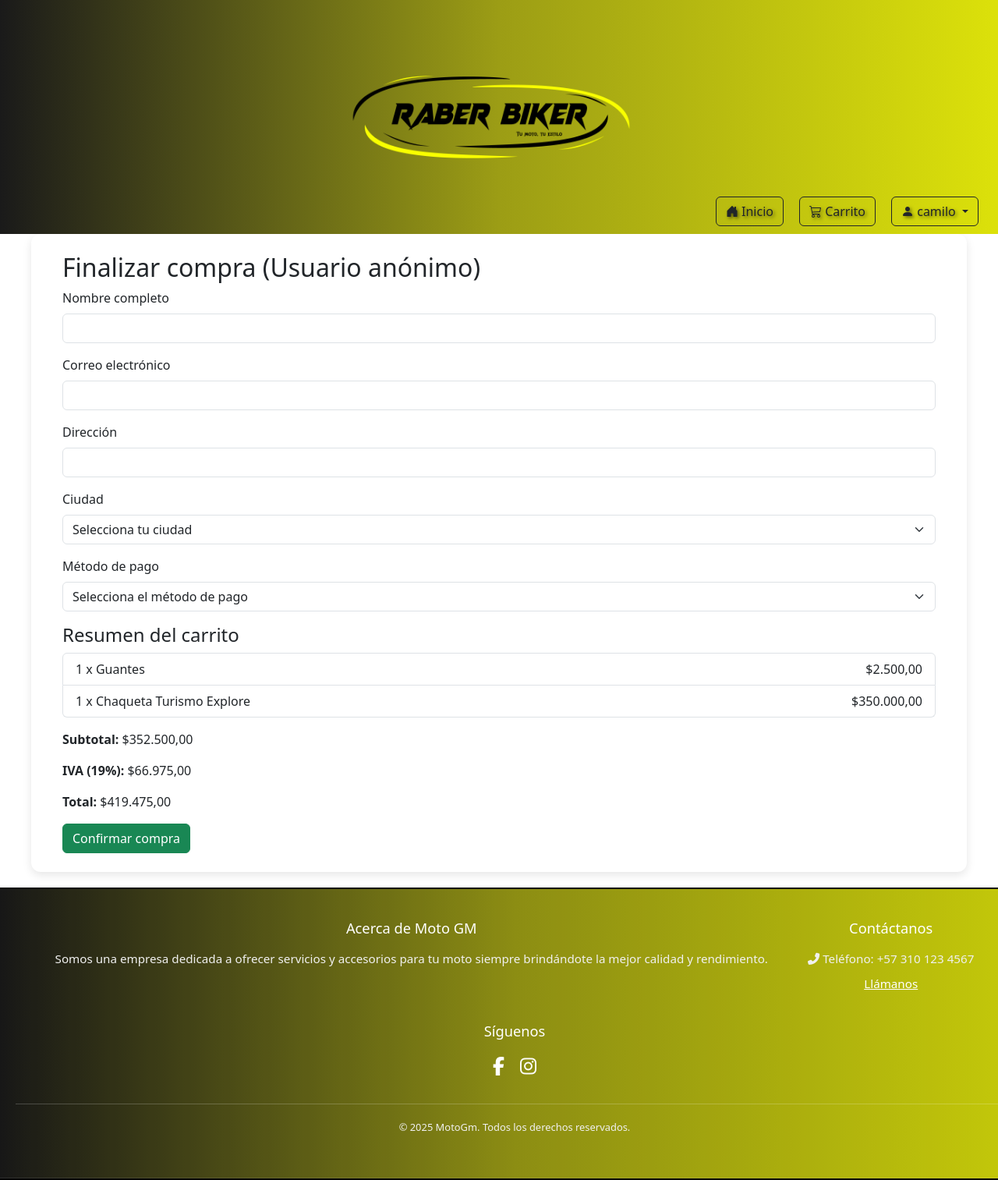
After one commit to Fabianpichica/Todo-moto, a Django app: page /productos/checkout-anonimo/ in a window 1280 px wide. The commit adds this page. Shown: the whole page at 78% size. Run offline with Django 5.2, Linux system fonts and the light colour scheme; a user stored in the database is signed in; data comes from the database, SQL or seed files in the repository; both versions use the stored data as it was after the commit.

Commit message:
cambios en los formualrios checkout

```diff
--- a/misitiomotogm/settings.py
+++ b/misitiomotogm/settings.py
@@ -146,6 +146,9 @@ LOGIN_REDIRECT_URL = '/'
 LOGOUT_REDIRECT_URL = '/'
 
 
+LOGIN_URL = '/login/'
+
+
 # media settings
 
 
@@ -157,7 +160,7 @@ EMAIL_BACKEND = 'django.core.mail.backends.smtp.EmailBackend'
 EMAIL_HOST = 'smtp.gmail.com'
 EMAIL_PORT = 587
 EMAIL_USE_TLS = True
-EMAIL_HOST_USER = os.environ.get('EMAIL_HOST_USER', 'rabe  rbikes@gmail.com')
+EMAIL_HOST_USER = os.environ.get('EMAIL_HOST_USER', 'raberbikes@gmail.com')
 EMAIL_HOST_PASSWORD = os.environ.get('EMAIL_HOST_PASSWORD', 'skml vdcd ygdb xugi')
 DEFAULT_FROM_EMAIL = EMAIL_HOST_USER
 
--- a/productos/templates/productos/carrito.html
+++ b/productos/templates/productos/carrito.html
@@ -77,7 +77,11 @@
 
         <div class="d-grid gap-2 d-md-flex justify-content-md-end mt-4">
             <a href="{% url 'landing_page' %}" class="btn btn-secondary me-md-2">Seguir Comprando</a>
-            <a href="{% url 'productos:checkout' %}" class="btn btn-danger btn-lg">Proceder al Pago</a>
+            {% if user.is_authenticated %}
+                <a href="{% url 'productos:checkout' %}" class="btn btn-danger btn-lg">Proceder al Pago</a>
+            {% else %}
+                <a href="{% url 'productos:checkout_anonimo' %}" class="btn btn-danger btn-lg">Proceder al Pago</a>
+            {% endif %}
         </div>
     {% else %}
         <div class="alert alert-info text-center" role="alert">
--- /dev/null
+++ b/productos/templates/productos/checkout_anonimo.html
@@ -0,0 +1,52 @@
+{% extends 'core/base.html' %}
+{% block content %}
+<div class="container py-4">
+    <h2>Finalizar compra (Usuario anónimo)</h2>
+    <form method="post" action="{% url 'productos:process_checkout_anonimo' %}">
+        {% csrf_token %}
+        <div class="mb-3">
+            <label for="nombre_completo" class="form-label">Nombre completo</label>
+            <input type="text" class="form-control" id="nombre_completo" name="nombre_completo" required>
+        </div>
+        <div class="mb-3">
+            <label for="email" class="form-label">Correo electrónico</label>
+            <input type="email" class="form-control" id="email" name="email" required>
+        </div>
+        <div class="mb-3">
+            <label for="direccion" class="form-label">Dirección</label>
+            <input type="text" class="form-control" id="direccion" name="direccion" required>
+        </div>
+        <div class="mb-3">
+            <label for="ciudad" class="form-label">Ciudad</label>
+            <select class="form-select" id="ciudad" name="ciudad" required>
+                <option value="">Selecciona tu ciudad</option>
+                {% for ciudad in ciudades %}
+                    <option value="{{ ciudad }}">{{ ciudad }}</option>
+                {% endfor %}
+            </select>
+        </div>
+        <div class="mb-3">
+            <label for="metodo_pago" class="form-label">Método de pago</label>
+            <select class="form-select" id="metodo_pago" name="metodo_pago" required>
+                <option value="">Selecciona el método de pago</option>
+                <option value="Efectivo">Efectivo</option>
+                <option value="Transferencia">Transferencia</option>
+                <option value="Tarjeta">Tarjeta</option>
+            </select>
+        </div>
+        <h4>Resumen del carrito</h4>
+        <ul class="list-group mb-3">
+            {% for item in carrito_items %}
+                <li class="list-group-item d-flex justify-content-between align-items-center">
+                    {{ item.cantidad }} x {{ item.producto.nombre }}
+                    <span>${{ item.get_total_item_price|floatformat:2 }}</span>
+                </li>
+            {% endfor %}
+        </ul>
+        <p><strong>Subtotal:</strong> ${{ subtotal|floatformat:2 }}</p>
+        <p><strong>IVA (19%):</strong> ${{ iva|floatformat:2 }}</p>
+        <p><strong>Total:</strong> ${{ total_carrito|floatformat:2 }}</p>
+        <button type="submit" class="btn btn-success">Confirmar compra</button>
+    </form>
+</div>
+{% endblock %}
--- a/productos/templates/productos/email_factura.html
+++ b/productos/templates/productos/email_factura.html
@@ -51,7 +51,7 @@
             </tbody>
         </table>
         <div class="total">IVA (19%): ${{ iva|floatformat:2 }}</div>
-        <div class="total">Total pagado (con IVA): ${{ total_pedido|floatformat:2 }}</div>
+        <div class="total">Total pagado (con IVA): ${{ total_con_iva|floatformat:2 }}</div>
         <p>¡Gracias por tu compra en raber biker!</p>
     </div>
 </body>
--- a/productos/urls.py
+++ b/productos/urls.py
@@ -15,6 +15,8 @@ urlpatterns = [
    path('get_cart_total_items/', views.get_cart_total_items, name='get_cart_total_items'),
    path('checkout/', views.checkout, name='checkout'),  # Ruta para el checkout
    path('process-checkout/', views.process_checkout, name='process_checkout'),
+   path('checkout-anonimo/', views.checkout_anonimo, name='checkout_anonimo'),
+   path('process-checkout-anonimo/', views.process_checkout_anonimo, name='process_checkout_anonimo'),
    path('mis-pedidos/', views.mis_pedidos, name='mis_pedidos'),
    path('mi-cuenta/', views.mi_cuenta, name='mi_cuenta'),
    path('pedido/<int:pedido_id>/', views.detalle_pedido, name='detalle_pedido'),
--- a/productos/views.py
+++ b/productos/views.py
@@ -132,6 +132,9 @@ def add_to_cart(request, pk):
 
         if cantidad <= 0:
             return JsonResponse({'success': False, 'message': "La cantidad debe ser al menos 1."}, status=400)
+
+        if cantidad > producto.stock:
+            return JsonResponse({'success': False, 'message': 'No hay suficiente stock disponible para este producto.'}, status=400)
 
         identifier = _get_or_create_cart_identifier(request)
         print(f"\n--- DEBUG add_to_cart ---")
@@ -288,6 +291,25 @@ def checkout(request):
     return render(request, 'productos/checkout.html', context)
 
 
+def checkout_anonimo(request):
+    identifier = _get_or_create_cart_identifier(request)
+    carrito_items = CarritoItem.objects.filter(session_key=identifier['session_key']).select_related('producto')
+    if not carrito_items.exists():
+        messages.warning(request, "Tu carrito está vacío. Añade productos para continuar.")
+        return redirect('productos:lista_productos')
+    subtotal = sum(item.get_total_item_price() for item in carrito_items)
+    iva = (subtotal * Decimal('0.19')).quantize(Decimal('0.01'))
+    total_carrito = (subtotal + iva).quantize(Decimal('0.01'))
+    context = {
+        'carrito_items': carrito_items,
+        'subtotal': subtotal,
+        'iva': iva,
+        'total_carrito': total_carrito,
+        'ciudades': COLOMBIAN_CITIES,
+    }
+    return render(request, 'productos/checkout_anonimo.html', context)
+
+
 @login_required
 def process_checkout(request):
     if request.method == 'POST':
@@ -353,6 +375,8 @@ def process_checkout(request):
                 import os
 
                 pedido_items = PedidoItem.objects.filter(pedido=nuevo_pedido)
+                iva = (total_pedido * Decimal('0.19')).quantize(Decimal('0.01'))
+                total_con_iva = (total_pedido + iva).quantize(Decimal('0.01'))
                 context_email = {
                     'nombre': nombre_completo,
                     'email': request.user.email,
@@ -364,6 +388,8 @@ def process_checkout(request):
                     'metodo_pago': metodo_pago,
                     'pedido_items': pedido_items,
                     'total_pedido': total_pedido,
+                    'iva': iva,
+                    'total_con_iva': total_con_iva,
                 }
                 subject = 'Factura de tu compra en raber biker'
                 html_content = render_to_string('productos/email_factura.html', context_email)
@@ -397,6 +423,103 @@ def process_checkout(request):
     messages.error(request, "Método de solicitud no permitido.")
     return redirect('productos:checkout')
 
+
+def process_checkout_anonimo(request):
+    if request.method == 'POST':
+        identifier = _get_or_create_cart_identifier(request)
+        carrito_items = CarritoItem.objects.filter(session_key=identifier['session_key']).select_related('producto')
+        if not carrito_items.exists():
+            messages.error(request, "Tu carrito está vacío.")
+            return redirect('productos:lista_productos')
+        nombre_completo = request.POST.get('nombre_completo')
+        direccion = request.POST.get('direccion')
+        ciudad = request.POST.get('ciudad')
+        email = request.POST.get('email')
+        metodo_pago = request.POST.get('metodo_pago')
+        if not all([nombre_completo, direccion, ciudad, email, metodo_pago]):
+            messages.error(request, "Por favor, completa todos los campos del formulario.")
+            return redirect('productos:checkout_anonimo')
+        total_pedido = sum(item.get_total_item_price() for item in carrito_items)
+        from productos.models import Pedido, PedidoItem
+        from inventario.models import MovimientoInventario
+        from django.core.mail import EmailMultiAlternatives
+        from django.template.loader import render_to_string
+        from django.conf import settings
+        from email.mime.image import MIMEImage
+        import os
+        from decimal import Decimal
+        from django.db import transaction
+        try:
+            with transaction.atomic():
+                pedido = Pedido.objects.create(
+                    usuario=None,
+                    nombre=nombre_completo,
+                    direccion=direccion,
+                    ciudad=ciudad,
+                    total_pedido=total_pedido,
+                    estado='Pendiente'
+                )
+                for item in carrito_items:
+                    PedidoItem.objects.create(
+                        pedido=pedido,
+                        producto=item.producto,
+                        cantidad=item.cantidad,
+                        precio_unitario=item.producto.precio
+                    )
+                    item.producto.stock -= item.cantidad
+                    item.producto.save()
+                    MovimientoInventario.objects.create(
+                        producto=item.producto,
+                        tipo_movimiento='Salida',
+                        motivo='Venta',
+                        cantidad=item.cantidad,
+                        descripcion=f"Venta en línea - Pedido #{pedido.pk} para {nombre_completo}",
+                        usuario=None
+                    )
+                carrito_items.delete()
+                # Enviar correo de factura al usuario anónimo
+                pedido_items = PedidoItem.objects.filter(pedido=pedido)
+                iva = (total_pedido * Decimal('0.19')).quantize(Decimal('0.01'))
+                total_con_iva = (total_pedido + iva).quantize(Decimal('0.01'))
+                context_email = {
+                    'nombre': nombre_completo,
+                    'email': email,
+                    'telefono': '',
+                    'tipo_documento': '',
+                    'numero_documento': '',
+                    'direccion': direccion,
+                    'ciudad': ciudad,
+                    'metodo_pago': metodo_pago,
+                    'pedido_items': pedido_items,
+                    'total_pedido': total_pedido,
+                    'iva': iva,
+                    'total_con_iva': total_con_iva,
+                }
+                subject = 'Factura de tu compra en raber biker'
+                html_content = render_to_string('productos/email_factura.html', context_email)
+                email_obj = EmailMultiAlternatives(
+                    subject,
+                    'Adjunto la factura de tu compra en raber biker.',
+                    settings.DEFAULT_FROM_EMAIL,
+                    [email]
+                )
+                email_obj.attach_alternative(html_content, "text/html")
+                # Adjuntar imagen embebida
+                logo_path = os.path.join(settings.BASE_DIR, 'core', 'static', 'core', 'logonegro.png')
+                if os.path.exists(logo_path):
+                    with open(logo_path, 'rb') as f:
+                        logo = MIMEImage(f.read())
+                        logo.add_header('Content-ID', '<logo>')
+                        logo.add_header('Content-Disposition', 'inline', filename='logonegro.png')
+                        email_obj.attach(logo)
+                email_obj.send(fail_silently=False)
+                messages.success(request, "¡Tu pedido ha sido realizado con éxito! La factura ha sido enviada a tu correo.")
+                return redirect('productos:lista_productos')
+        except Exception as e:
+            messages.error(request, f"Ocurrió un error al procesar tu pedido: {e}")
+            return redirect('productos:checkout_anonimo')
+    else:
+        return redirect('productos:checkout_anonimo')
 
 
 @login_required
```
Also changed, not shown: manual_unificado_motogm.md (added, +130 -0 lines), productos/templates/productos/lista_productos.html (+7 -1 lines), db.sqlite3, 1 other file.
